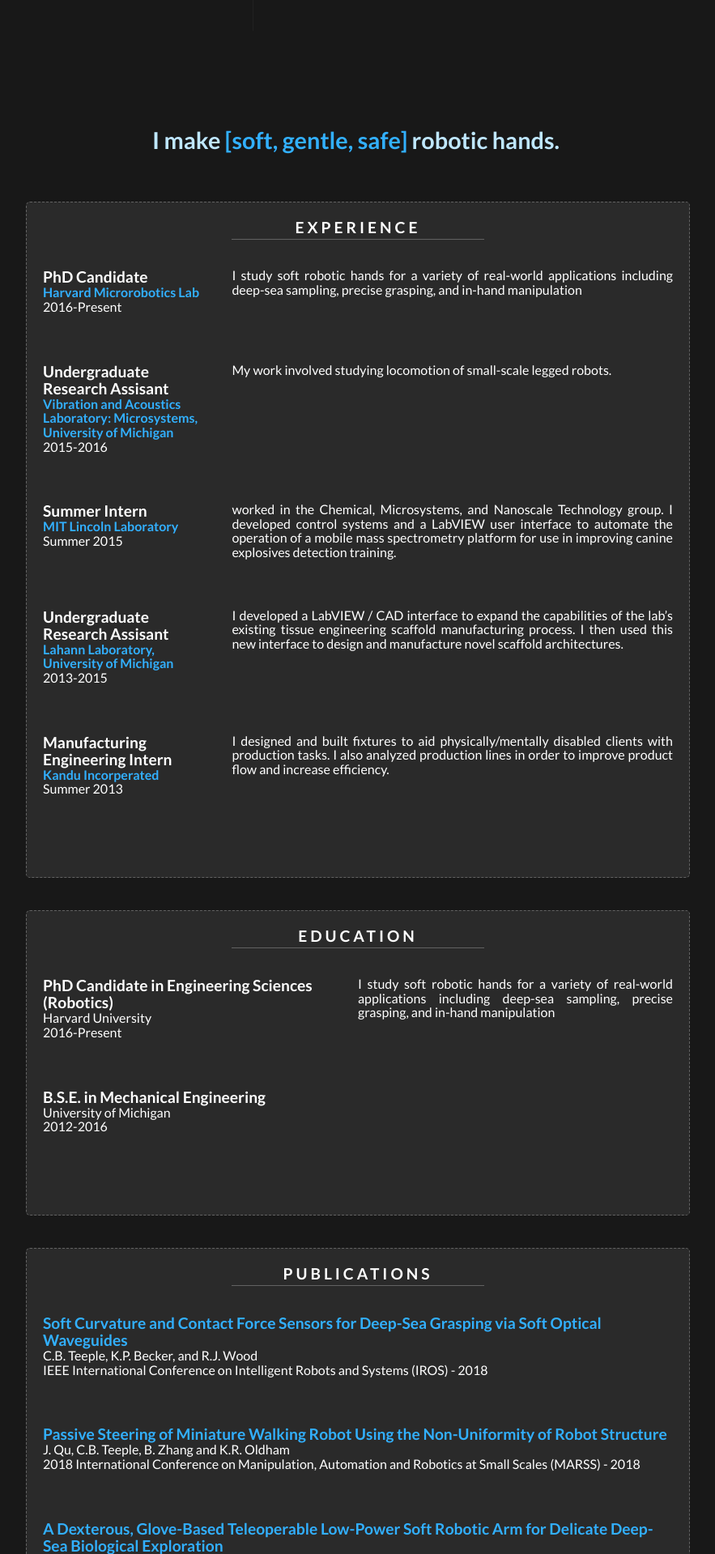
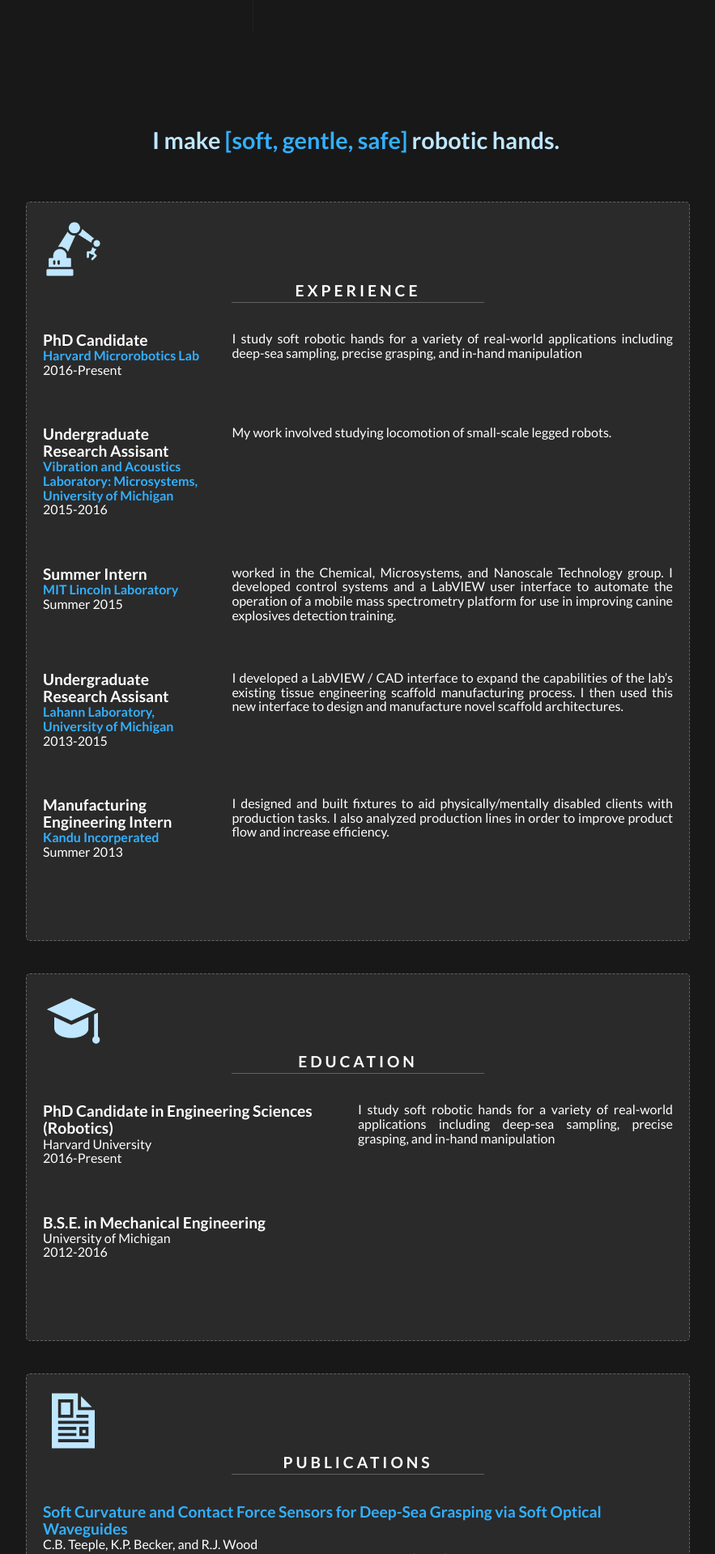
Before and after one commit to cbteeple/cbteeple.github.io, a Jekyll site: the page built from index.html, in a window 1280 px wide. Shown: the part 365-2284 px from the top of the page at 81% size, without its empty margins (198-1081 px from the left). Built offline with Jekyll 4.4.1, drawn with Linux system fonts in a browser that asks for light colours.

Commit message:
add icons

```diff
--- a/_includes/resume.html
+++ b/_includes/resume.html
@@ -5,6 +5,7 @@
 </dl>
 
 <div class="little-box">
+    <img class="section-icon" src="img/icons/robot-arm.png">
     <h3 class="section-title">Experience</h3>
     <dl class="experience">
         {% for job in site.data.jobs %}
@@ -21,6 +22,7 @@
 </div>
 
 <div class="little-box">
+<img class="section-icon" src="img/icons/education.png">
 <h3 class="section-title">Education</h3>
 <dl class="education">
     {% for qualification in site.data.education %}
@@ -38,6 +40,7 @@
 
 
 <div class="little-box">
+<img class="section-icon" src="img/icons/publications.png">
 <h3 class="section-title">Publications</h3>
 <dl class="publications">
     {% for pub in site.data.publications %}
--- a/_sass/_layout.scss
+++ b/_sass/_layout.scss
@@ -22,6 +22,13 @@ $max_page_width : 860px;
     border-width: 1px;
     margin-bottom: $big_spacer
 }
+
+
+.section-icon{
+    text-align: center;
+    width: 75px;
+}
+
 
 .section-title {
     text-transform: uppercase;
```
Also changed, not shown: img/icons/education.png (added), img/icons/education.svg (added), img/icons/email.png (added), img/icons/email.svg (added), img/icons/publications.png (added), img/icons/publications.svg (added), img/icons/robot-arm.png (added), img/icons/robot-arm.svg (added), img/icons/web.png (added), img/icons/web.svg (added).
